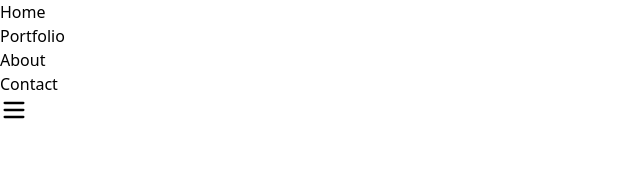
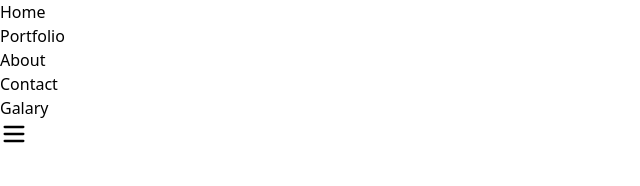
Before and after one commit to mishellankatours-code/mishellankatours, a React (Vite) app: page / in a window 1280 px wide. Shown: the top 186 px of the page, without its empty margins (0-640 px from the left). Built offline with nearby package versions, Linux system fonts and the light colour scheme.

Commit message:
add galary to nav bar

```diff
--- a/src/components/Navbar.jsx
+++ b/src/components/Navbar.jsx
@@ -11,6 +11,7 @@ export default function Navbar() {
     { name: "Portfolio", href: "/portfolio" },
     { name: "About", href: "/about" },
     { name: "Contact", href: "/contact" },
+    { name: "Galary", href: "/Galary" },
   ];
 
   return (
```
